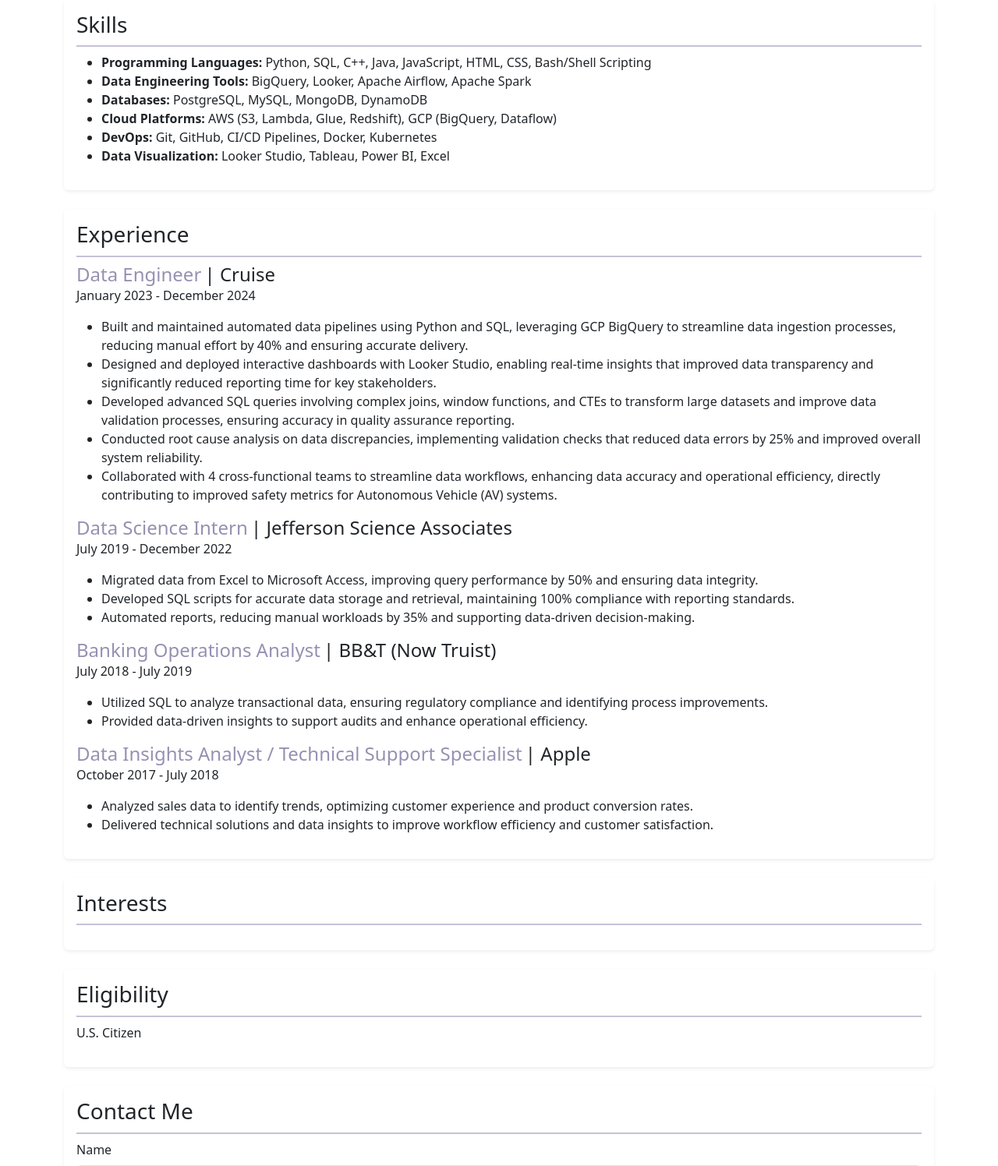
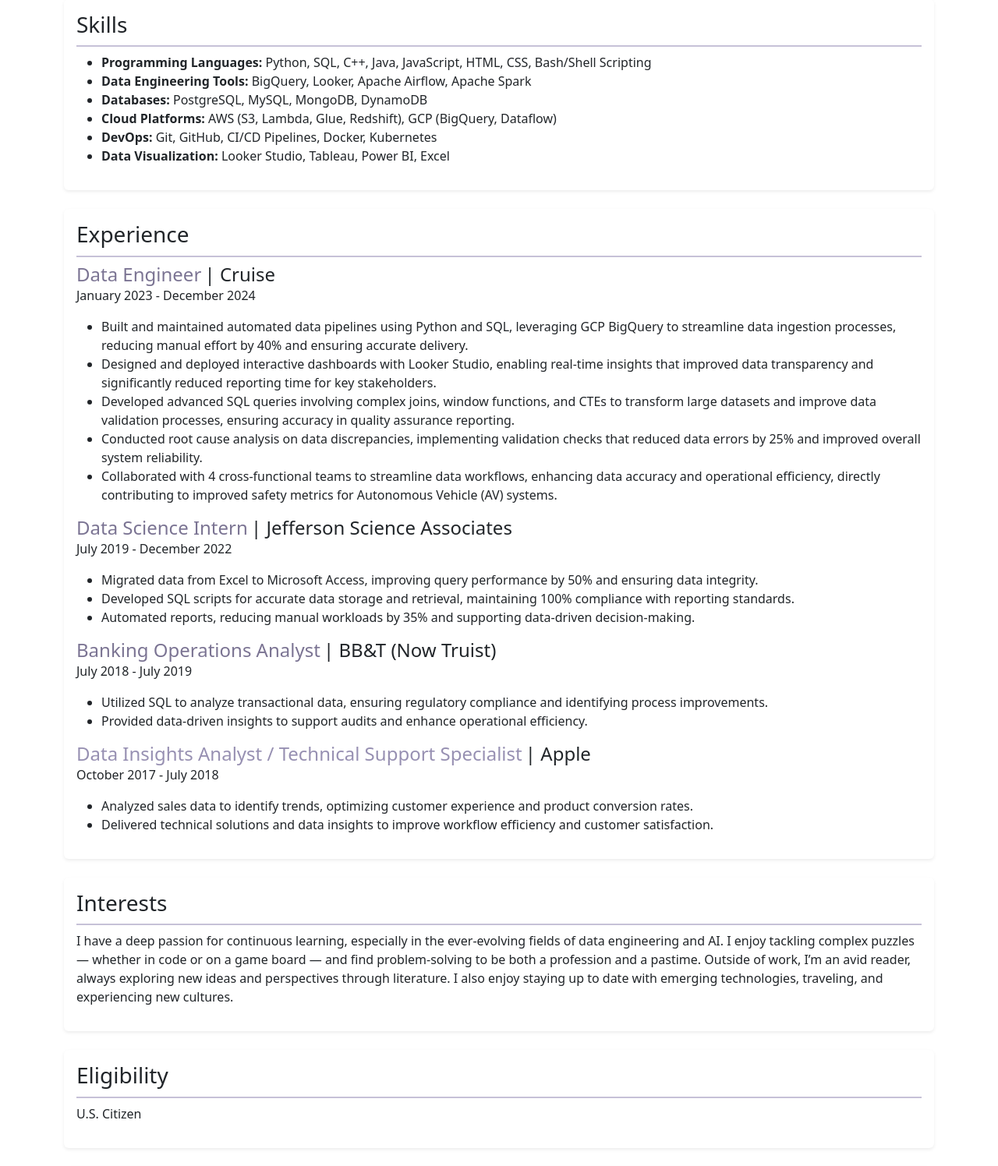
Before and after one commit to mloya1105/resume-website, a Flask app: page / in a window 1280 px wide. Shown: the part 403-1899 px from the top of the page at 78% size. Run offline with Flask 3, Linux system fonts and the light colour scheme.

Commit message:
interests section

```diff
--- a/templates/index.html
+++ b/templates/index.html
@@ -70,7 +70,7 @@
                 <section id="Experience" class="mb-3">
                     <h3 style="border-bottom: 2px solid #c6c1d7; padding-bottom: 10px;">Experience</h3>
                     <div class="experience">
-                        <h4 style="color:#9790b2; display: inline;">Data Engineer</h4>
+                        <h4 style="color:#7b7493; display: inline;">Data Engineer</h4>
                         <h4 style="display: inline;"> | Cruise</h4>
                         <p>January 2023 - December 2024</p>
                         <ul>
@@ -82,7 +82,7 @@
                         </ul>
                     </div>
                     <div class="experience">
-                        <h4 style="color:#9790b2; display: inline;">Data Science Intern</h4>
+                        <h4 style="color:#7b7493; display: inline;">Data Science Intern</h4>
                         <h4 style="display: inline;"> | Jefferson Science Associates</h4>
                         <p>July 2019 - December 2022</p>
                         <ul>
@@ -92,7 +92,7 @@
                         </ul>
                     </div>
                     <div class="experience">
-                        <h4 style="color:#9790b2; display: inline;">Banking Operations Analyst</h4>
+                        <h4 style="color:#7b7493; display: inline;">Banking Operations Analyst</h4>
                         <h4 style="display: inline;"> | BB&T (Now Truist)</h4>
                         <p>July 2018 - July 2019</p>
                         <ul>
@@ -124,7 +124,7 @@
             <div class="shadow-sm p-3 mb-4 bg-body rounded">
                 <section id="Interests" class="mb-3">
                     <h3 style="border-bottom: 2px solid #c6c1d7; padding-bottom: 10px;">Interests</h3>
-                    <!-- Add your interests content here -->
+                    I have a deep passion for continuous learning, especially in the ever-evolving fields of data engineering and AI. I enjoy tackling complex puzzles — whether in code or on a game board — and find problem-solving to be both a profession and a pastime. Outside of work, I’m an avid reader, always exploring new ideas and perspectives through literature. I also enjoy staying up to date with emerging technologies, traveling, and experiencing new cultures.
                 </section>
             </div>
 
```
